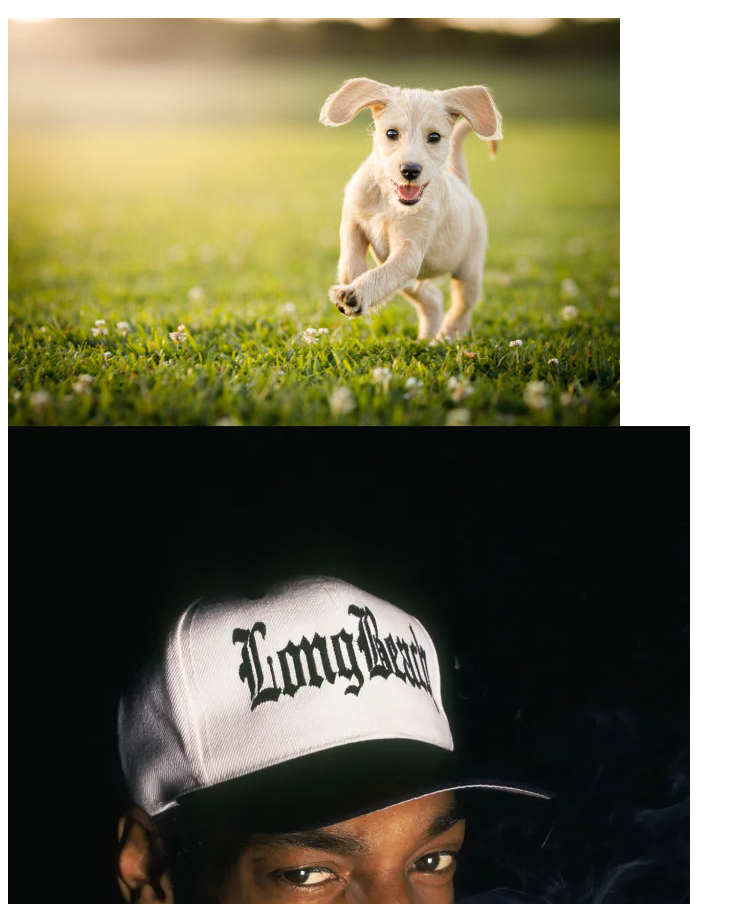
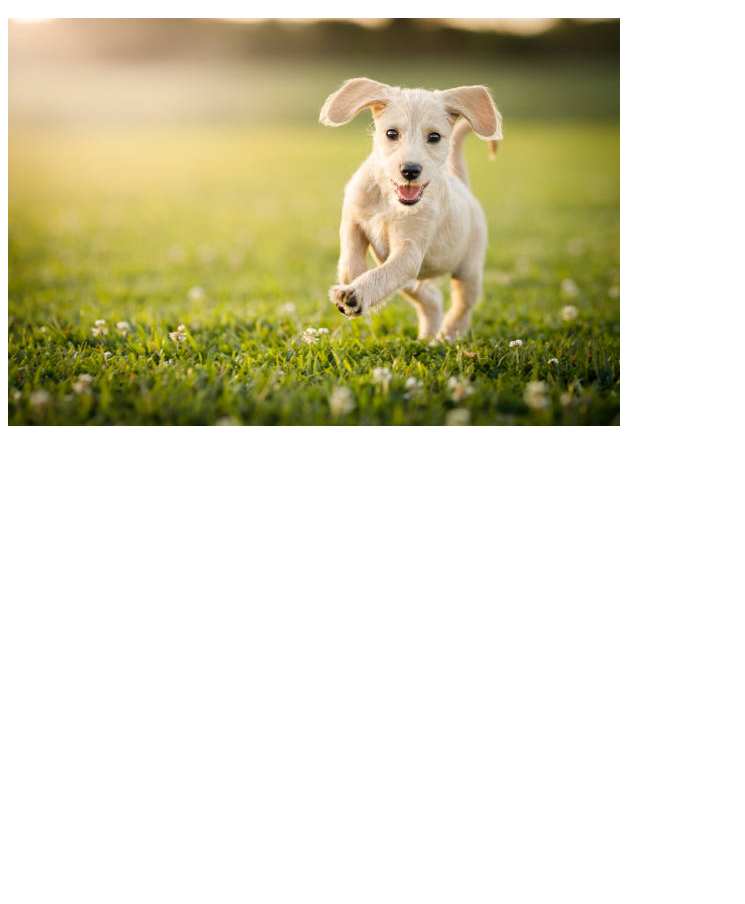
Before and after one commit to HolmCramer/my_portfolio, a plain HTML site: page Quest_7_Image_Elements/index.html in a window 1280 px wide. Shown: the part 48-952 px from the top of the page, without its empty margins (0-745 px from the left). After the commit the page ends 800 px from the top, so only its background shows below. Drawn offline with Linux system fonts and the light colour scheme.

Commit message:
deleted an Image

```diff
--- a/Quest_7_Image_Elements/index.html
+++ b/Quest_7_Image_Elements/index.html
@@ -6,8 +6,6 @@ https://raw.githubusercontent.com/appbrewery/webdev/main/kitten.jpeg
 <h1>I'm a Dog Person!</h1>
 
 <img src="doggo.jpg" alt="Happy Dog">
-<img src="snoop-dog-blunts-642.webp" alt="The best Dogg!">
-
 
 <!-- Puppy image URL
 https://raw.githubusercontent.com/appbrewery/webdev/main/puppy.gif
```
Also changed, not shown: Quest_7_Image_Elements/snoop-dog-blunts-642.webp (deleted).
